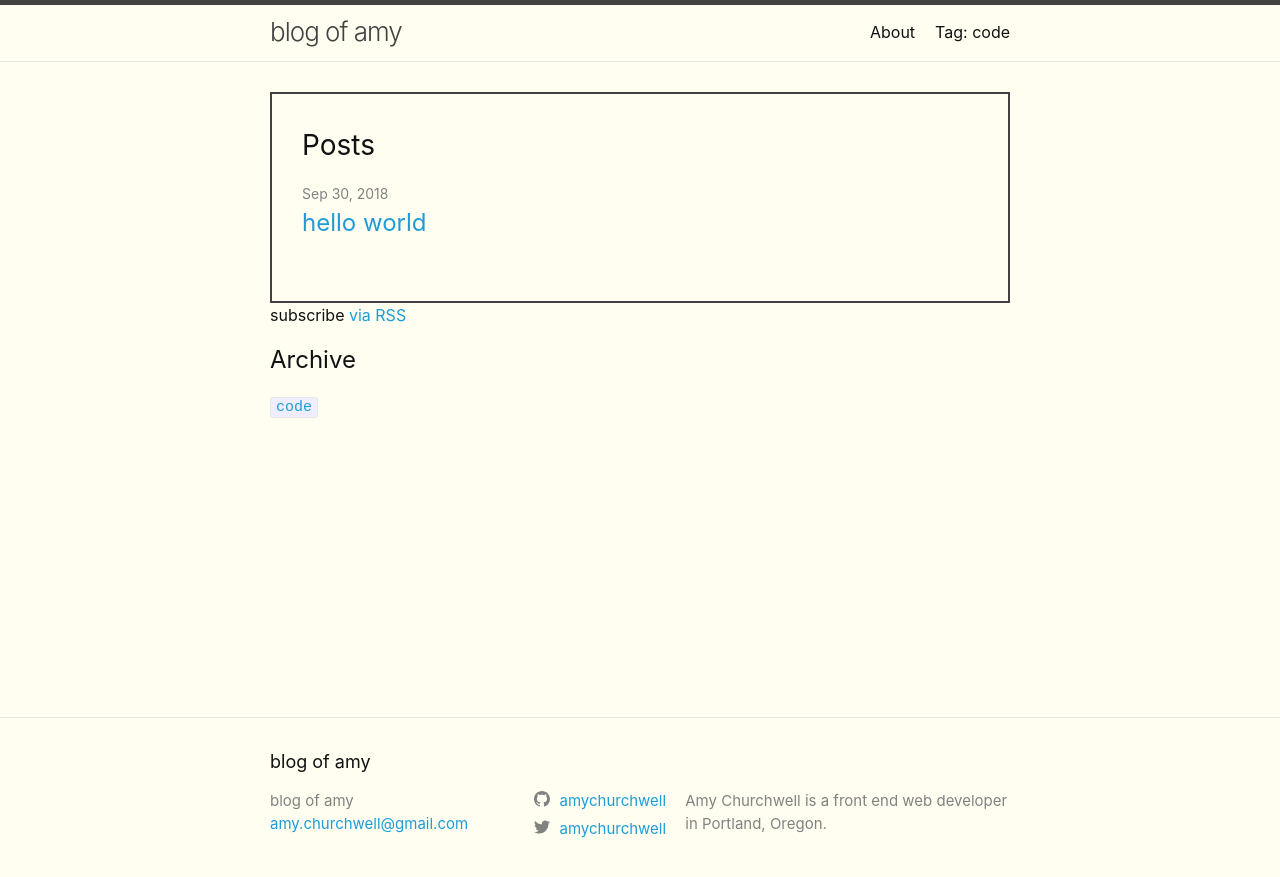
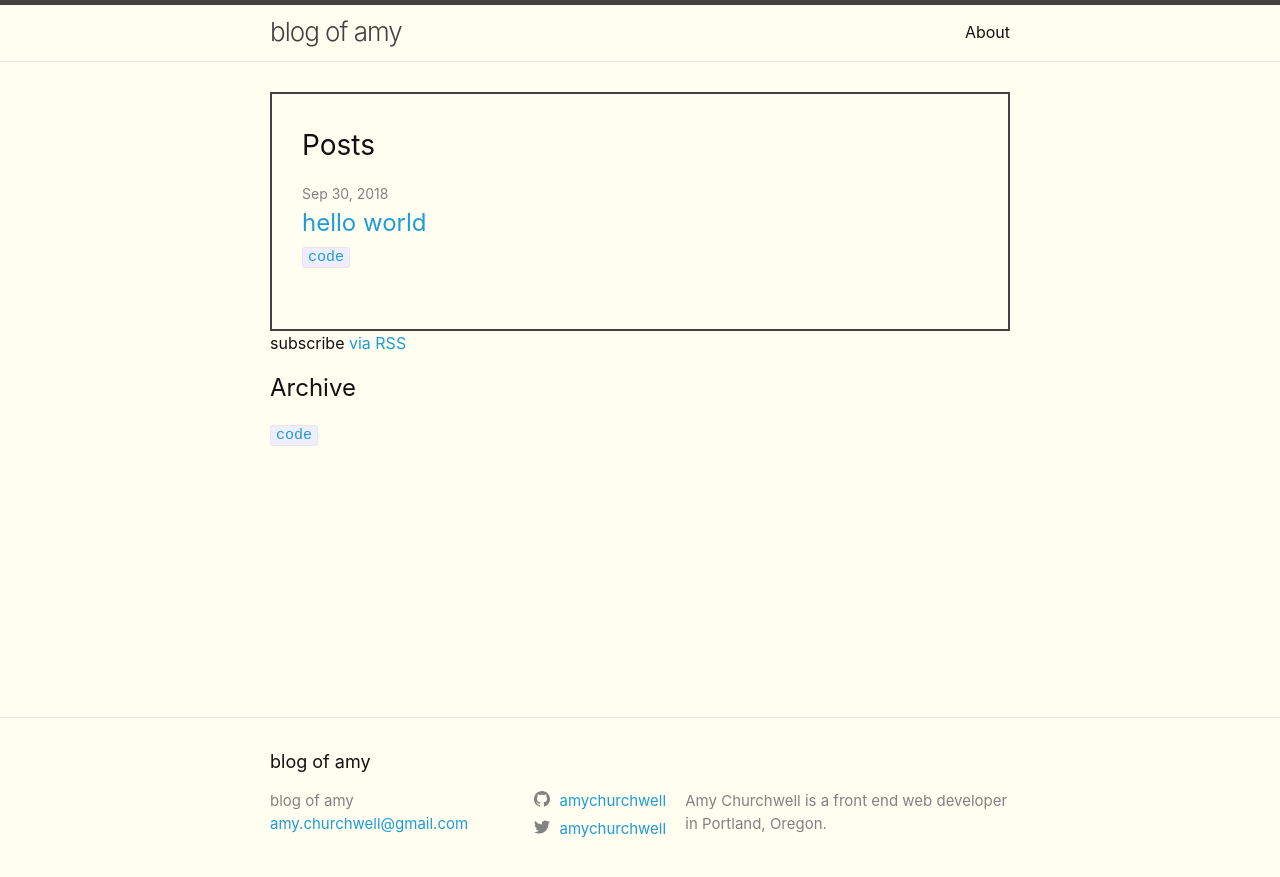
Before and after one commit to fu4303/portfolio-amychurchwell, a Jekyll site: the page built from index.md, in a window 1280 px wide. Shown: the top 877 px of the page. Built offline with Jekyll 4.4.1, drawn with Linux system fonts in a browser that asks for light colours.

Commit message:
tag styles & update header

```diff
--- a/_config.yml
+++ b/_config.yml
@@ -27,6 +27,8 @@ markdown: kramdown
 hylighter: pygments
 plugins:
   - jekyll-feed
+header_pages:
+  - about.md
 
 # Exclude from processing.
 # The following items will not be processed, by default. Create a custom list
--- a/_includes/head.html
+++ b/_includes/head.html
@@ -4,10 +4,6 @@
   <meta name="viewport" content="width=device-width, initial-scale=1">
 
   <link rel="stylesheet" href="{{ '/assets/main.css' | relative_url }}">
-  {% if site.tags != "" %}
-  {% include collecttags.html %}
-  {% endif %}
-
   {%- feed_meta -%}
   {%- if jekyll.environment == 'production' and site.google_analytics -%}
     {%- include google-analytics.html -%}
--- a/_layouts/home.html
+++ b/_layouts/home.html
@@ -10,7 +10,7 @@ layout: default
   {{ content }}
 
   {%- if site.posts.size > 0 -%}
-    <div class="post-container">
+    <div class="container">
       <h2 class="post-list-heading">{{ page.list_title | default: "Posts" }}</h2>
       <ul class="post-list">
         {%- for post in site.posts -%}
@@ -21,6 +21,7 @@ layout: default
             <a class="post-link" href="{{ post.url | relative_url }}">
               {{ post.title | escape }}
             </a>
+            <a href="/tag/{{ tagname }}"><code class="highligher-rouge"><nobr>{{ post.tags }}</nobr></code></a>
           </h3>
           {%- if site.show_excerpts -%}
             {{ post.excerpt }}
--- a/_layouts/post.html
+++ b/_layouts/post.html
@@ -2,7 +2,7 @@
 layout: default
 ---
 <article class="post h-entry" itemscope itemtype="http://schema.org/BlogPosting">
-<div class="post-container">
+<div class="container">
   <header class="post-header">
     <h1 class="post-title p-name" itemprop="name headline">{{ page.title | escape }}</h1>
     <span>[
--- a/_sass/minima/_layout.scss
+++ b/_sass/minima/_layout.scss
@@ -184,7 +184,7 @@
   @include relative-font-size(2);
 }
 
-.post-container {
+.container {
   border: 2px solid $grey-color-dark;
   padding: $spacing-unit;
 }
```
Also changed, not shown: README.md.
